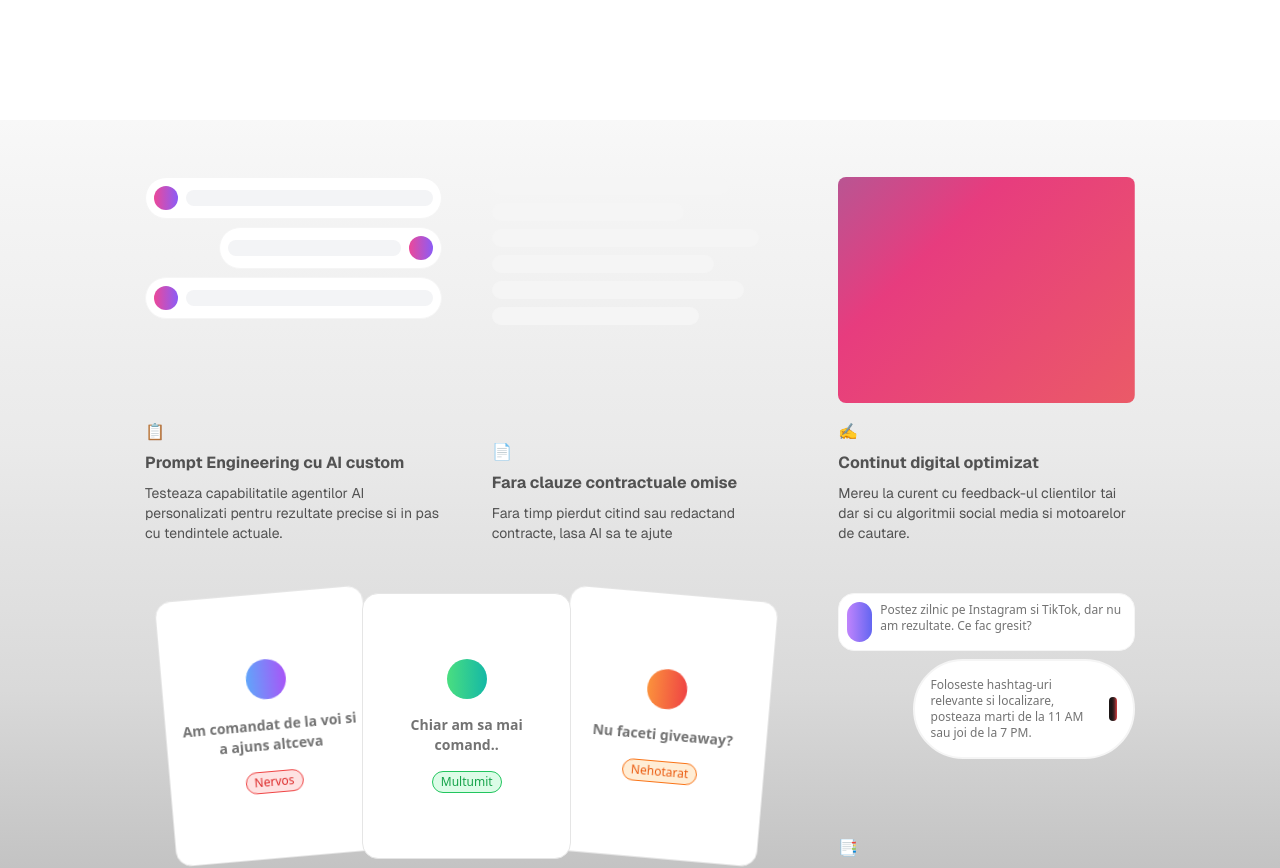
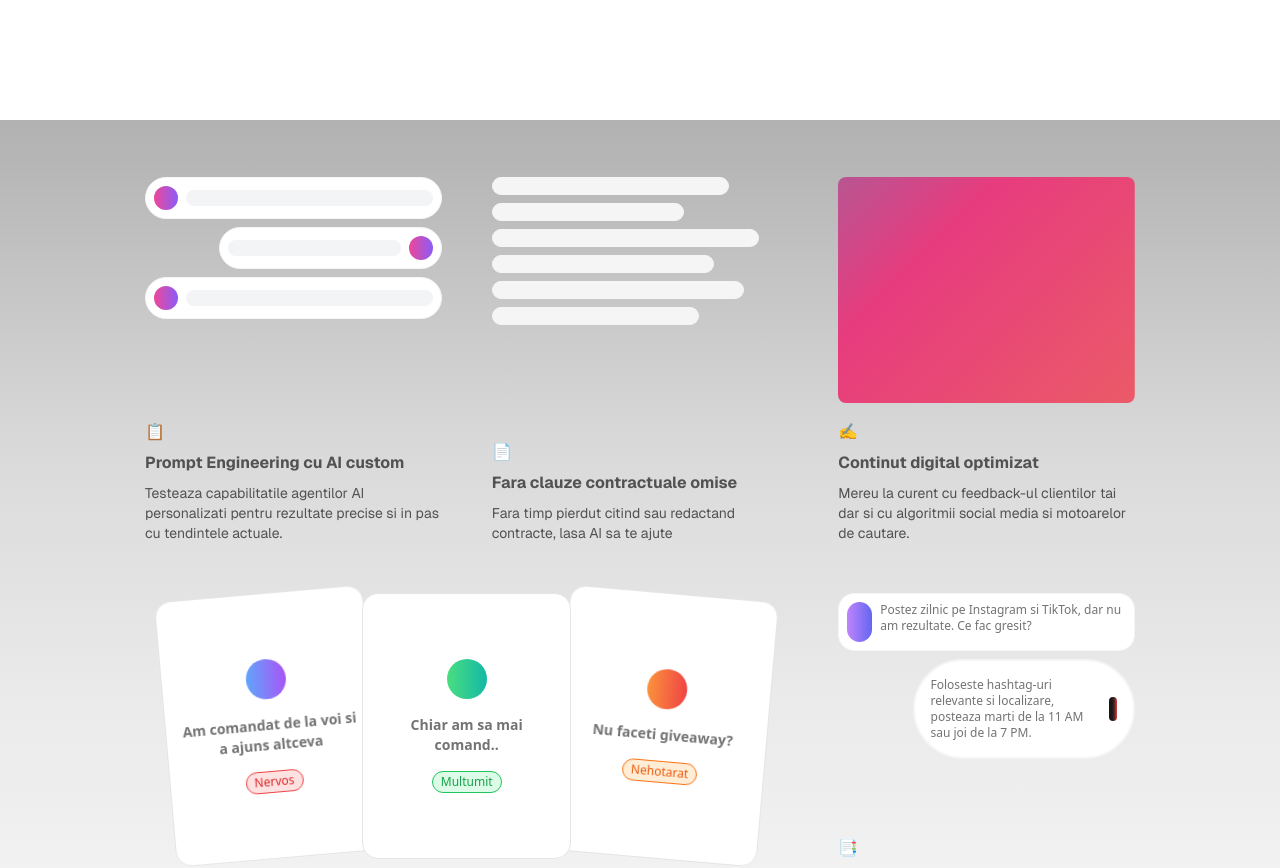
Before and after one commit to gorillaz1995/chicago, a Next.js app: page /servicii in a window 1280 px wide. Shown: the part 1440-2308 px from the top of the page. Built offline with nearby package versions, Linux system fonts and the light colour scheme.

Commit message:
fine tune servicii x2

```diff
--- a/src/app/servicii/page.tsx
+++ b/src/app/servicii/page.tsx
@@ -26,7 +26,7 @@ function ServiciiPage() {
   return (
     <div style={{ position: "relative", width: "100%", height: "100%" }}>
       <HailMary />
-      <div className="gradient">
+      <div className="gradient1">
         <BentoGridThirdDemo />
       </div>
     </div>
```
